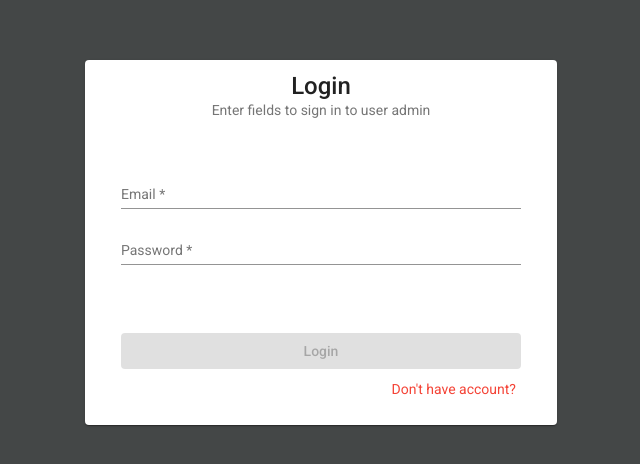
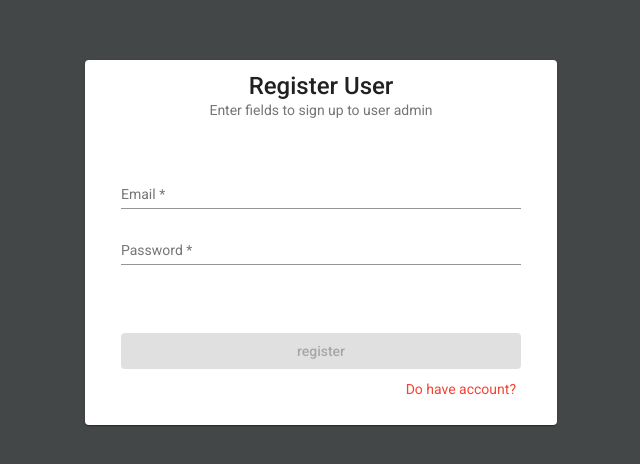
Before and after one commit to Alexsaurio/admin-user, an Angular app: page /register in a window 1280 px wide. Shown: the part 158-622 px from the top of the page, without its empty margins (319-959 px from the left). Built offline with nearby package versions, Linux system fonts and the light colour scheme.

Commit message:
componente de register usario

```diff
--- a/src/app/app-routing.module.ts
+++ b/src/app/app-routing.module.ts
@@ -7,11 +7,12 @@ import { HomeComponent } from './layout/home/home.component';
 // importacion del guard
 import { AuthGuard } from './core/helpers/auth.guard';
 import { LoginComponent } from './layout/login/login.component';
+import { RegisterComponent } from './layout/register/register.component';
 
 
 const routes: Routes = [
   {path: 'login', component: LoginComponent},
-  {path: 'register', component: LoginComponent},
+  {path: 'register', component: RegisterComponent},
   {path: '', component: HomeComponent, canActivate: [AuthGuard]},
   {path: '**', component: HomeComponent , canActivate: [AuthGuard]}
 ];
--- a/src/app/app.module.ts
+++ b/src/app/app.module.ts
@@ -5,7 +5,7 @@ import { AppRoutingModule } from './app-routing.module';
 import { AppComponent } from './app.component';
 import { HttpClientModule } from '@angular/common/http';
 import { BrowserAnimationsModule } from '@angular/platform-browser/animations';
-import { ReactiveFormsModule  } from '@angular/forms';
+import { ReactiveFormsModule, FormsModule  } from '@angular/forms';
 
 // importaciones de material angular
 import { MatIconModule } from '@angular/material/icon';
@@ -38,6 +38,7 @@ import { RegisterComponent } from './layout/register/register.component';
     BrowserAnimationsModule,
     HttpClientModule,
     ReactiveFormsModule,
+    FormsModule,
 
     // importaciones de material
     MatIconModule,
--- a/src/app/layout/register/register.component.html
+++ b/src/app/layout/register/register.component.html
@@ -1 +1,31 @@
-<p>register works!</p>
+
+<mat-card>
+    <mat-card-title>Register User</mat-card-title>
+    <mat-card-subtitle>Enter fields to sign up to user admin</mat-card-subtitle>
+    <mat-card-content>
+        <form [formGroup]="newUserForm" (ngSubmit)="register()">
+
+            <mat-form-field>
+                <input type="email" matInput placeholder="Email" formControlName="email" required>
+            </mat-form-field>
+
+            <mat-form-field>
+                <input type="text" matInput placeholder="Password" formControlName="password" required>
+            </mat-form-field>
+
+
+            <p *ngIf="msgError" class="error">
+                {{ msgError }}
+            </p>
+
+            <div class="button">
+                <button type="submit" mat-raised-button color="accent" [disabled]="newUserForm.invalid">register</button>
+            </div>
+
+            <div class="register">
+                <a routerLink="/login">Do have account?</a>
+            </div>
+
+        </form>
+    </mat-card-content>
+</mat-card>
--- a/src/app/layout/register/register.component.scss
+++ b/src/app/layout/register/register.component.scss
@@ -0,0 +1,40 @@
+
+mat-card-subtitle{
+    margin-bottom: 50px;
+}
+
+mat-card-title,
+mat-card-subtitle,
+mat-card-content {
+    display: flex;
+    justify-content: center;
+    padding: 0 20px;
+}
+
+mat-form-field {
+    min-width: 200px;
+    width: 100%;
+}
+
+.error {
+    border-radius: 10px;
+    color: #f44336;
+    font-weight: bold;
+    padding: 5px 0px;
+}
+
+.button button {
+    margin-top: 50px;
+    width: 100%;
+}
+
+.register {
+    text-align: right;
+    padding: 10px 5px;
+    a{
+        color: #f44336;
+        text-decoration: none;
+
+        &:visited { color: #444747 }
+    }
+}
--- a/src/app/layout/register/register.component.ts
+++ b/src/app/layout/register/register.component.ts
@@ -1,4 +1,10 @@
 import { Component, OnInit } from '@angular/core';
+import { FormGroup, FormControl } from '@angular/forms';
+import { Router } from '@angular/router';
+
+// // importacion de servicio de login
+import { AuthService } from 'src/app/core/services/auth/auth.service';
+
 
 @Component({
   selector: 'app-register',
@@ -7,9 +13,28 @@ import { Component, OnInit } from '@angular/core';
 })
 export class RegisterComponent implements OnInit {
 
-  constructor() { }
+  msgError = '';
+
+  newUserForm: FormGroup = new FormGroup({
+    email: new FormControl(''),
+    password: new FormControl(''),
+  });
+
+  constructor(private authservice: AuthService, private router: Router) { }
 
   ngOnInit(): void {
+    console.log(':D')
   }
 
+  register() {
+    this.authservice.register(this.newUserForm.value).subscribe(
+      response => {
+        this.authservice.loggedInt();
+        this.router.navigate(['/home']);
+      },
+      error => {
+        this.msgError = error.error.error;
+      }
+    )
+  }
 }
```
